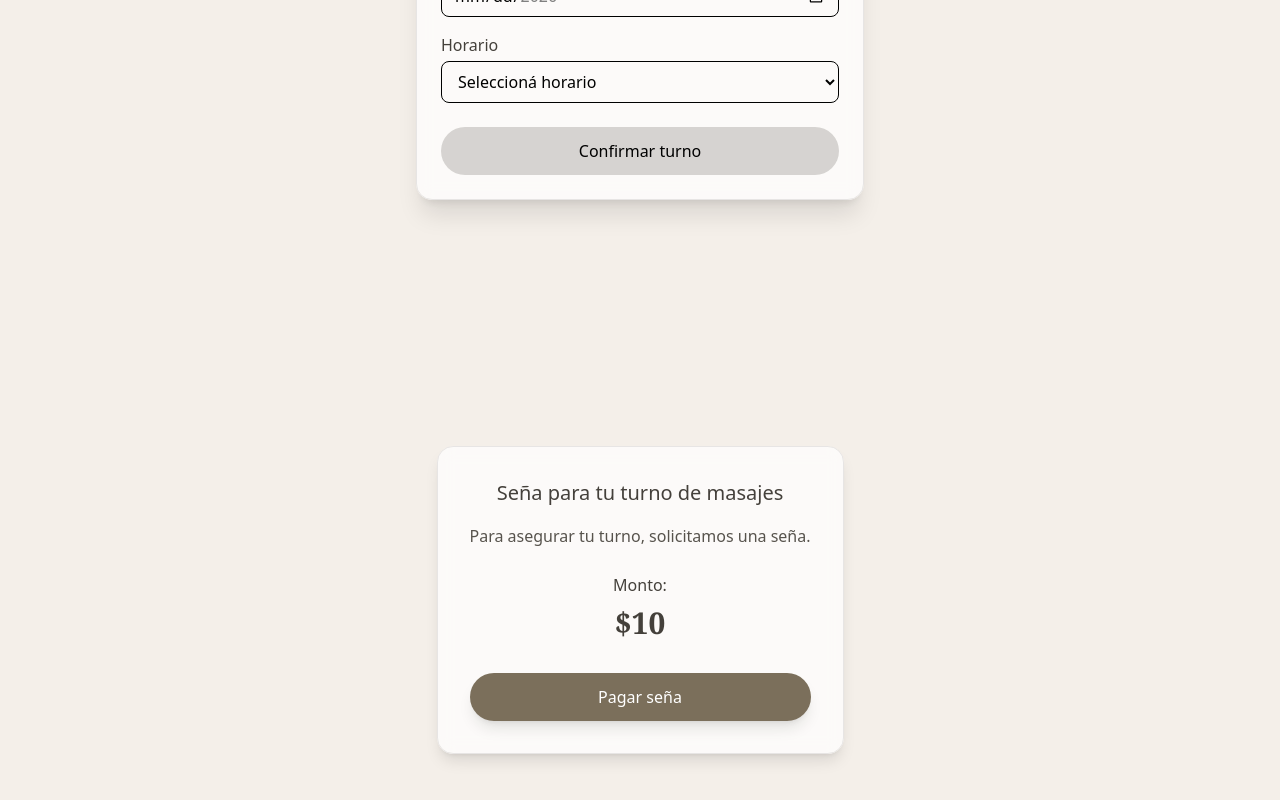
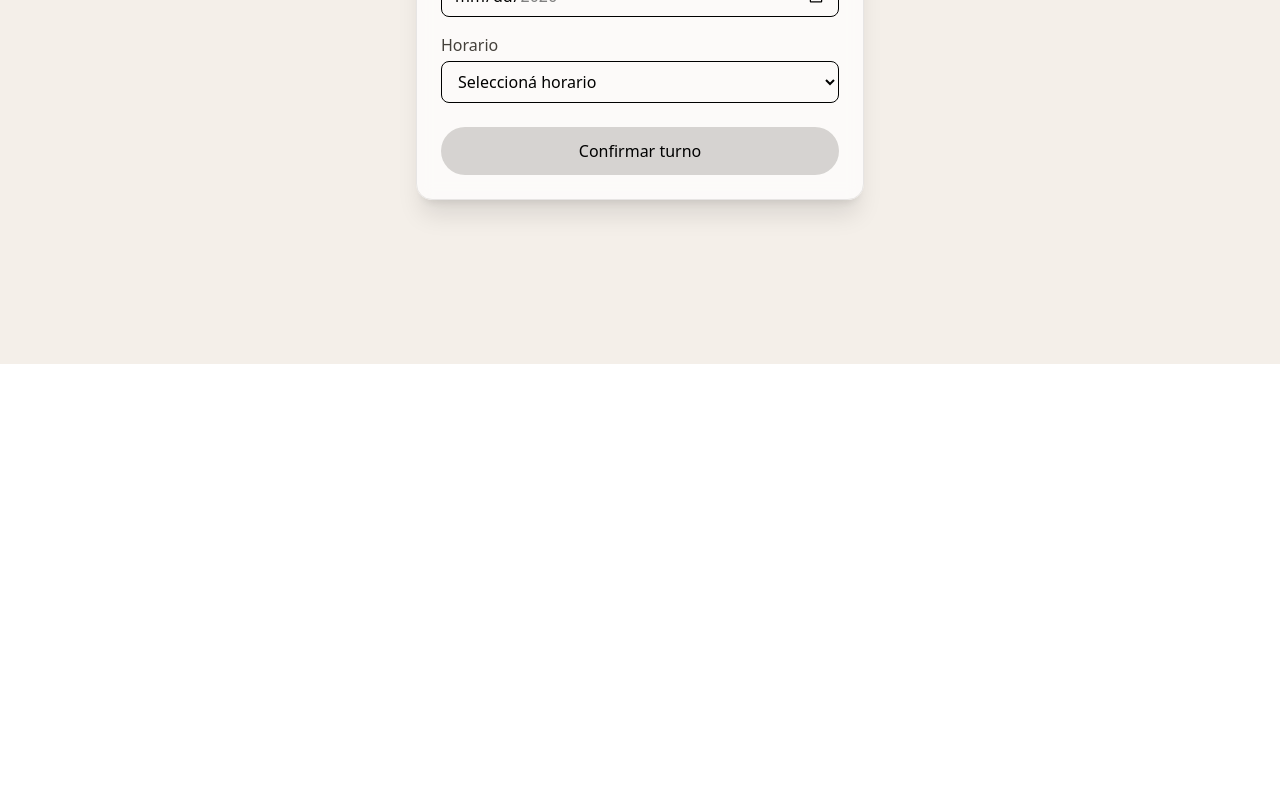
Before and after one commit to claguzzi/Turnos_masajes, a React (Vite) app in the folder client/: page /home in a window 1280 px wide. Shown: the part 436-1236 px from the top of the page. After the commit the page ends 800 px from the top, so only its background shows below. Built offline with nearby package versions, Linux system fonts and the light colour scheme; what @mercadopago/sdk-react would draw is missing.

Commit message:
first commit

```diff
--- a/client/src/components/Pagar.jsx
+++ b/client/src/components/Pagar.jsx
@@ -5,7 +5,9 @@ import { initMercadoPago, Wallet } from "@mercadopago/sdk-react";
 /* 🔐 Inicializar Mercado Pago una sola vez */
 initMercadoPago(import.meta.env.VITE_MP_PUBLIC_KEY);
 
-export default function Pagar() {
+
+
+export default function Pagar({ turnoId }) {
   const [preferenceId, setPreferenceId] = useState(null);
   const [loading, setLoading] = useState(false);
   const [error, setError] = useState(null);
@@ -17,6 +19,7 @@ export default function Pagar() {
       const response = await axios.post(
         "http://localhost:3001/api/pago/create_preference",
         {
+          turnoId: turnoId, // Enviar el turnoId al backend
           description: "Seña turno de masajes",
           price: PRICE,
           quantity: 1,
@@ -42,49 +45,43 @@ export default function Pagar() {
   };
 
   return (
-    <div className="min-h-screen flex flex-col items-center justify-center bg-[#f4efe9] px-4 py-10 text-center">
+    <div className="w-full max-w-md mt-6">
+      <div className="bg-white/70 backdrop-blur shadow-lg rounded-2xl p-6 border border-stone-200 text-center">
 
-      <div className="bg-white/70 backdrop-blur shadow-lg rounded-2xl p-8 w-full max-w-md border border-stone-200">
-
-        <h2 className="text-xl font-medium text-stone-700 mb-4">
-          Seña para tu turno de masajes
+        <h2 className="text-lg font-medium text-stone-700 mb-3">
+          Seña para tu turno
         </h2>
 
-        <p className="text-stone-600 mb-6 leading-relaxed">
+        <p className="text-stone-600 mb-4">
           Para asegurar tu turno, solicitamos una seña.
         </p>
 
-        <p className="text-stone-700 mb-8">
+        <p className="text-stone-700 mb-6">
           Monto:
-          <span className="block text-3xl font-serif font-semibold mt-2">
+          <span className="block text-2xl font-serif font-semibold mt-1">
             ${PRICE}
           </span>
         </p>
 
-        {/* Botón propio */}
         {!preferenceId && (
           <button
             onClick={handlePagarSenia}
             disabled={loading}
-            className="w-full px-10 py-3 rounded-full bg-[#7b6f5b] text-white font-medium shadow-lg hover:bg-[#6a5f4d] transition-all disabled:opacity-50 disabled:cursor-not-allowed"
+            className="w-full py-3 rounded-full bg-[#7b6f5b] text-white font-medium hover:bg-[#6a5f4d] transition disabled:opacity-50"
           >
             {loading ? "Preparando pago..." : "Pagar seña"}
           </button>
         )}
 
         {error && (
-          <p className="text-red-600 text-sm mt-4">
+          <p className="text-red-600 text-sm mt-3">
             {error}
           </p>
         )}
 
-        {/* Mercado Pago */}
         {preferenceId && (
           <div className="mt-6 border-t border-stone-300 pt-6">
-            <Wallet
-              key={preferenceId}
-              initialization={{ preferenceId }}
-            />
+            <Wallet initialization={{ preferenceId }} />
           </div>
         )}
       </div>
--- a/client/src/views/Admin.jsx
+++ b/client/src/views/Admin.jsx
@@ -2,7 +2,6 @@ import { useEffect, useState } from "react";
 import { useNavigate } from "react-router-dom";
 import axios from "axios";
 import Swal from "sweetalert2";
-import Pagar from "../components/Pagar";
 
 
 /* 🔹 Color por estado */
@@ -155,6 +154,10 @@ export default function Admin() {
       <div className="sm:hidden mt-4 space-y-4">
         {turnosPaginados.map((turno) => (
           <div key={turno.id} className="bg-white p-4 rounded-xl shadow">
+            <p className="text-xs text-gray-400 mb-1">
+              ID turno: #{turno.id}
+            </p>
+
             <p className="font-semibold">{turno.nombre}</p>
             <p>{turno.telefono}</p>
             <p>{turno.email}</p>
@@ -231,6 +234,7 @@ export default function Admin() {
         <table className="w-full text-sm">
           <thead className="bg-stone-200">
             <tr>
+              <th className="p-2 text-left">ID</th>
               <th className="p-2 text-left">Nombre</th>
               <th className="p-2 text-left">Fecha</th>
               <th className="p-2 text-left">Hora</th>
@@ -241,6 +245,10 @@ export default function Admin() {
           <tbody>
             {turnosPaginados.map((turno) => (
               <tr key={turno.id} className="border-t">
+                <td className="p-2 text-xs text-gray-500">
+                  #{turno.id}
+                </td>
+
                 <td className="p-2">{turno.nombre}</td>
                 <td className="p-2">{turno.fecha}</td>
                 <td className="p-2">{turno.hora}</td>
--- a/client/src/views/Home.jsx
+++ b/client/src/views/Home.jsx
@@ -29,6 +29,8 @@ export default function Home() {
   const [fechaSeleccionada, setFechaSeleccionada] = useState("");
   const [cargandoHorarios, setCargandoHorarios] = useState(false);
   const [enviandoTurno, setEnviandoTurno] = useState(false);
+  const [turnoCreado, setTurnoCreado] = useState(null);
+
 
 
   const initialValues = {
@@ -84,10 +86,8 @@ Espacio Zen 🌿
 
   /* 🚫 SUBMIT BLOQUEADO A UN SOLO CLICK */
   const handleSubmit = async (values, { resetForm }) => {
-    // ⛔ BLOQUEO TOTAL
     if (enviandoTurno) return;
 
-    // ⛔ Protección extra contra duplicados
     if (horariosOcupados.includes(values.hora)) {
       Swal.fire(
         "Horario no disponible",
@@ -100,7 +100,14 @@ Espacio Zen 🌿
     setEnviandoTurno(true);
 
     try {
-      await axios.post("http://localhost:3001/api/turnos", values);
+      // ✅ guardar respuesta
+      const { data } = await axios.post(
+        "http://localhost:3001/api/turnos",
+        values
+      );
+
+      // ✅ guardar turno pendiente
+      setTurnoCreado(data);
 
       try {
         await enviarEmailConfirmacion(values);
@@ -110,7 +117,7 @@ Espacio Zen 🌿
 
       Swal.fire({
         title: "¡Turno reservado!",
-        text: "📧 Te enviamos un email con la confirmación",
+        text: "Para confirmarlo, aboná la seña",
         icon: "success",
         confirmButtonColor: "#7b6f5b",
       });
@@ -149,7 +156,6 @@ Espacio Zen 🌿
       >
         {({ isValid, setFieldValue, values }) => (
           <Form className="bg-white/70 backdrop-blur p-6 rounded-2xl shadow-xl w-full max-w-md border border-stone-200">
-
             {/* Nombre */}
             <div className="mb-4">
               <label className="block text-stone-700 font-medium mb-1">
@@ -249,12 +255,16 @@ Espacio Zen 🌿
                     </option>
                   ))}
               </Field>
+
               {!cargandoHorarios &&
-                HORARIOS.filter((h) => !horariosOcupados.includes(h)).length === 0 && (
+                HORARIOS.filter((h) => !horariosOcupados.includes(h)).length ===
+                  0 && (
                   <p className="text-sm text-red-500 mt-1">
-                    No hay horarios disponibles para esta dia, por favor eliga otra
+                    No hay horarios disponibles para este día, por favor elegí
+                    otro.
                   </p>
                 )}
+
               <ErrorMessage
                 name="hora"
                 component="div"
@@ -266,18 +276,24 @@ Espacio Zen 🌿
             <button
               type="submit"
               disabled={!isValid || !values.hora || enviandoTurno}
-              className={`w-full py-3 rounded-full font-medium transition ${!isValid || !values.hora || enviandoTurno
-                ? "bg-stone-300 cursor-not-allowed"
-                : "bg-[#7b6f5b] hover:bg-[#6a5f4d] text-white"
-                }`}
+              className={`w-full py-3 rounded-full font-medium transition ${
+                !isValid || !values.hora || enviandoTurno
+                  ? "bg-stone-300 cursor-not-allowed"
+                  : "bg-[#7b6f5b] hover:bg-[#6a5f4d] text-white"
+              }`}
             >
               {enviandoTurno ? "Reservando..." : "Confirmar turno"}
             </button>
-
           </Form>
         )}
       </Formik>
-      <Pagar/>
+
+      {/* ✅ PAGO SOLO SI HAY TURNO */}
+      {turnoCreado && (
+        <div className="mt-6 w-full max-w-md">
+          <Pagar turnoId={turnoCreado.id} />
+        </div>
+      )}
     </div>
   );
 }
```
Also changed, not shown: 1 other file (tests, documents, lock files or other folders).
